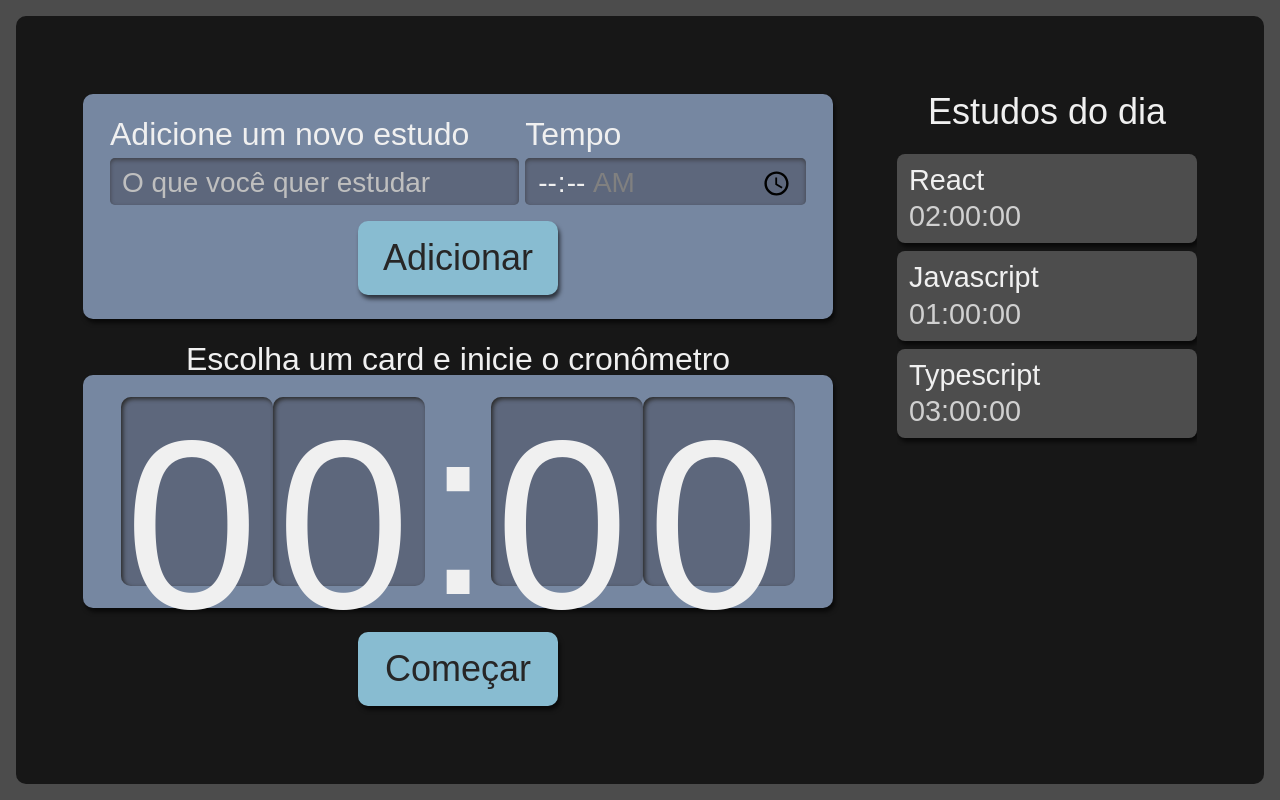
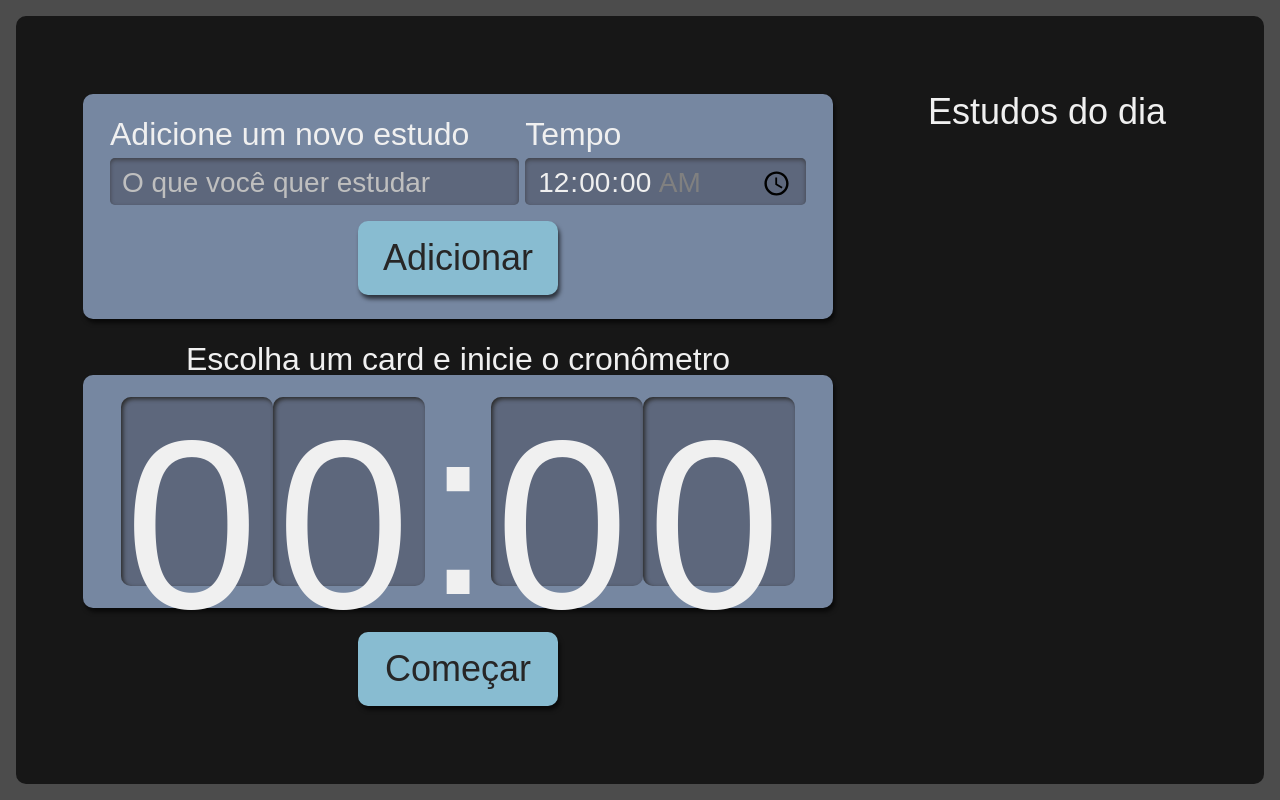
Before and after one commit to manoelvsalgado/Alura-Typescript-alura-studies, a React (Create React App) app: page / in a window 1280 px wide. Built offline with nearby package versions, Linux system fonts and the light colour scheme.

Commit message:
02. selecionando uma tarefa

```diff
--- a/package.json
+++ b/package.json
@@ -14,6 +14,7 @@
     "react-dom": "^18.3.1",
     "react-scripts": "5.0.1",
     "typescript": "^4.9.5",
+    "uuid": "^10.0.0",
     "web-vitals": "^2.1.4"
   },
   "scripts": {
@@ -41,6 +42,7 @@
     ]
   },
   "devDependencies": {
+    "@types/uuid": "^10.0.0",
     "sass": "^1.79.3",
     "typescript-plugin-css-modules": "^5.1.0"
   }
--- a/src/components/Botao/index.tsx
+++ b/src/components/Botao/index.tsx
@@ -1,14 +1,17 @@
-import React, { Children } from "react";
-import style from './Botao.module.scss'
+import React from 'react';
+import style from './Botao.module.scss';
 
-class Botao extends React.Component <{children: React.ReactNode}> {
-    render() {
-        return(
-            <button className={style.botao}>
-                {this.props.children}
-            </button>
-        )
-    }
+class Botao extends React.Component<{
+  type?: "button" | "submit" | "reset" | undefined
+}> {
+  render() {
+    const { type = "button" } = this.props;
+    return (
+      <button type={type} className={style.botao}>
+        {this.props.children}
+      </button>
+    )
+  }
 }
 
 export default Botao;
--- a/src/components/Formulario/index.tsx
+++ b/src/components/Formulario/index.tsx
@@ -1,11 +1,39 @@
-import React from "react";
+import React from 'react';
+import { ITarefa } from '../../types/tarefa';
 import Botao from '../Botao';
-import style from './Formulario.module.scss'
+import style from './Formulario.module.scss';
+import { v4 as uuidv4 } from 'uuid';
 
-class Formulario extends React.Component {
-    render () {
+class Formulario extends React.Component<{
+  setTarefas: React.Dispatch<React.SetStateAction<ITarefa[]>>
+}> {
+  state = {
+    tarefa: "",
+    tempo: "00:00"
+  }
+
+  adicionarTarefa(evento: React.FormEvent<HTMLFormElement>) {
+    evento.preventDefault();
+    this.props.setTarefas(tarefasAntigas =>
+      [
+        ...tarefasAntigas,
+        {
+          ...this.state,
+          selecionado: false,
+          completado: false,
+          id: uuidv4()
+        }
+      ]
+    )
+    this.setState({
+      tarefa: "",
+      tempo: "00:00"
+    })
+  }
+
+  render() {
     return (
-            <form className={style.novaTarefa}>
+      <form className={style.novaTarefa} onSubmit={this.adicionarTarefa.bind(this)}>
         <div className={style.inputContainer}>
           <label htmlFor="tarefa">
             Adicione um novo estudo
@@ -14,6 +42,8 @@ class Formulario extends React.Component {
             type="text"
             name="tarefa"
             id="tarefa"
+            value={this.state.tarefa}
+            onChange={evento => this.setState({ ...this.state, tarefa: evento.target.value })}
             placeholder="O que você quer estudar"
             required
           />
@@ -24,14 +54,17 @@ class Formulario extends React.Component {
           </label>
           <input
             type="time"
+            step="1"
             name="tempo"
+            value={this.state.tempo}
+            onChange={evento => this.setState({ ...this.state, tempo: evento.target.value })}
             id="tempo"
             min="00:00:00"
             max="01:30:00"
             required
           />
         </div>
-                <Botao>
+        <Botao type="submit">
           Adicionar
         </Botao>
       </form>
@@ -39,4 +72,4 @@ class Formulario extends React.Component {
   }
 }
 
-export default Formulario
+export default Formulario;
--- a/src/components/Lista/Item/index.tsx
+++ b/src/components/Lista/Item/index.tsx
@@ -1,10 +1,36 @@
-import style from '../Lista.module.scss'
+import { ITarefa } from '../../../types/tarefa';
+import style from '../Lista.module.scss';
 
-export default function Item({ tarefa, tempo }: { tarefa: string, tempo: string }) {
-    return (
-        <li className={style.item}>
-            <h3>{tarefa}</h3>
-            <span>{tempo}</span>
-        </li>
-    )
+interface Props extends ITarefa {
+    selecionaTarefa: (tarefaSelecionada: ITarefa) => void
 }
+
+export default function Item(
+    {
+        tarefa,
+        tempo,
+        selecionado,
+        completado,
+        id,
+        selecionaTarefa
+    }: Props) {
+  console.log('item atual: ', { tarefa, tempo, selecionado, completado, id })
+  ;
+  return (
+    <li
+        className={style.item}
+        onClick={() => selecionaTarefa(
+        {
+            tarefa,
+            tempo,
+            selecionado,
+            completado,
+            id
+        }
+    )}
+>
+      <h3>{tarefa}</h3>
+      <span>{tempo}</span>
+    </li>
+  )
+}
--- a/src/components/Lista/index.tsx
+++ b/src/components/Lista/index.tsx
@@ -1,25 +1,21 @@
-import React from "react";
+import { ITarefa } from '../../types/tarefa';
 import Item from './Item';
 import style from './Lista.module.scss';
 
-function Lista() {
-    const tarefas = [{
-        tarefa: 'React',
-        tempo: '02:00:00'
-    }, {
-        tarefa: 'Javascript',
-        tempo: '01:00:00'
-    }, {
-        tarefa: 'Typescript',
-        tempo: '03:00:00'
-    }]
+interface Props {
+    tarefas: ITarefa[],
+    selecionaTarefa: (tarefaSelecionada: ITarefa) => void
+}
+
+function Lista({ tarefas }: props) {
     return (
         <aside className={style.listaTarefas}>
             <h2> Estudos do dia </h2>
             <ul>
-                {tarefas.map((item, index) => (
+                {tarefas.map(item => (
                     <Item
-                        key={index}
+                        selecionaTarefa={selecionaTarefa}
+                        key={item.id}
                         {...item}
                     />
                 ))}
--- a/src/components/pages/App.tsx
+++ /dev/null
@@ -1,18 +0,0 @@
-import React from 'react';
-import Formulario from '../Formulario';
-import Lista from '../Lista';
-import style from './App.module.scss'
-import Cronometro from '../Cronometro';
-
-
-function App() {
-  return (
-    <div className={style.AppStyle}>
-      <Formulario />
-      <Lista />
-      <Cronometro />
-    </div>
-  );
-}
-
-export default App;
--- a/src/index.tsx
+++ b/src/index.tsx
@@ -1,7 +1,7 @@
 import React from 'react';
 import ReactDOM from 'react-dom/client';
 import './index.css';
-import App from './components/pages/App';
+import App from './pages/App';
 
 const root = ReactDOM.createRoot(
   document.getElementById('root') as HTMLElement
--- /dev/null
+++ b/src/pages/App.tsx
@@ -0,0 +1,28 @@
+import React, { useState } from 'react';
+import Cronometro from '../components/Cronometro';
+import Formulario from '../components/Formulario';
+import Lista from '../components/Lista';
+import { ITarefa } from '../types/tarefa';
+import style from './App.module.scss';
+
+function App() {
+  const [tarefas, setTarefas] = useState<ITarefa[]>([]);
+  const [selecionado, setSelecionado] = useState<ITarefa>();
+
+  function selecionaTarefa(tarefaSelecionada: ITarefa) {
+    setSelecionado(tarefaSelecionada);
+  }
+
+  return (
+    <div className={style.AppStyle}>
+      <Formulario setTarefas={setTarefas} />
+      <Lista
+        tarefas={tarefas}
+        selecionaTarefa={selecionaTarefa}
+        />
+      <Cronometro />
+    </div>
+  );
+}
+
+export default App;
--- /dev/null
+++ b/src/types/tarefa.ts
@@ -0,0 +1,7 @@
+export interface ITarefa {
+    tarefa: string,
+    tempo: string,
+    selecionado: boolean,
+    completado: boolean,
+    id: string
+  }
```
Also changed, not shown: src/pages/App.module.scss (renamed from src/components/pages/App.module.scss), 1 other file (tests, documents, lock files or other folders). Lines whose indentation alone changed are shown as unchanged.
